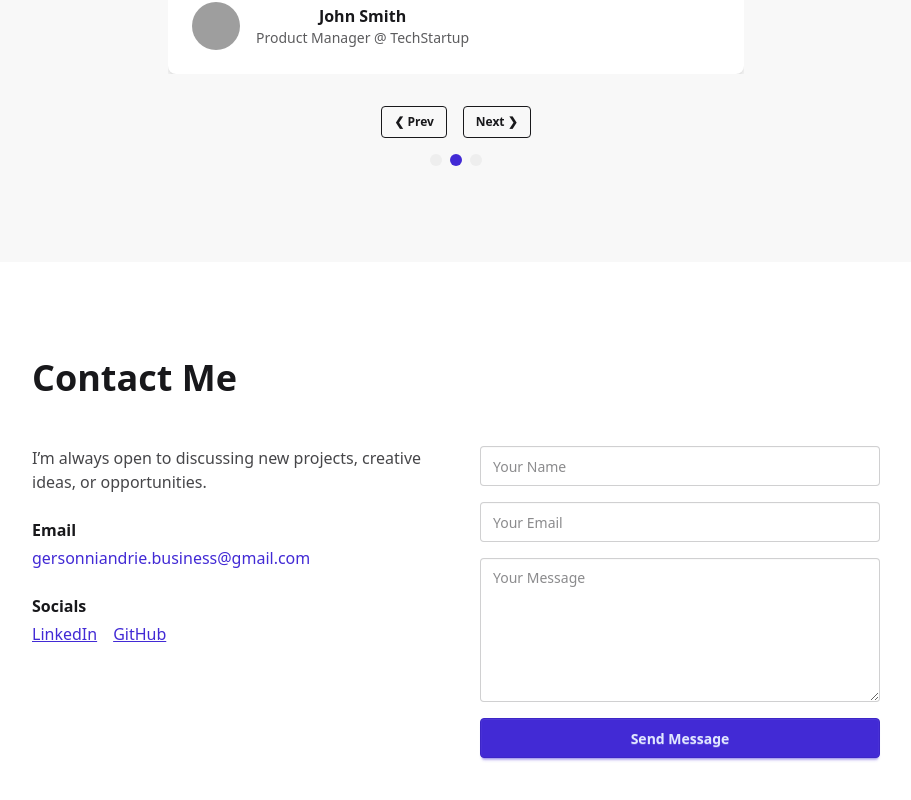
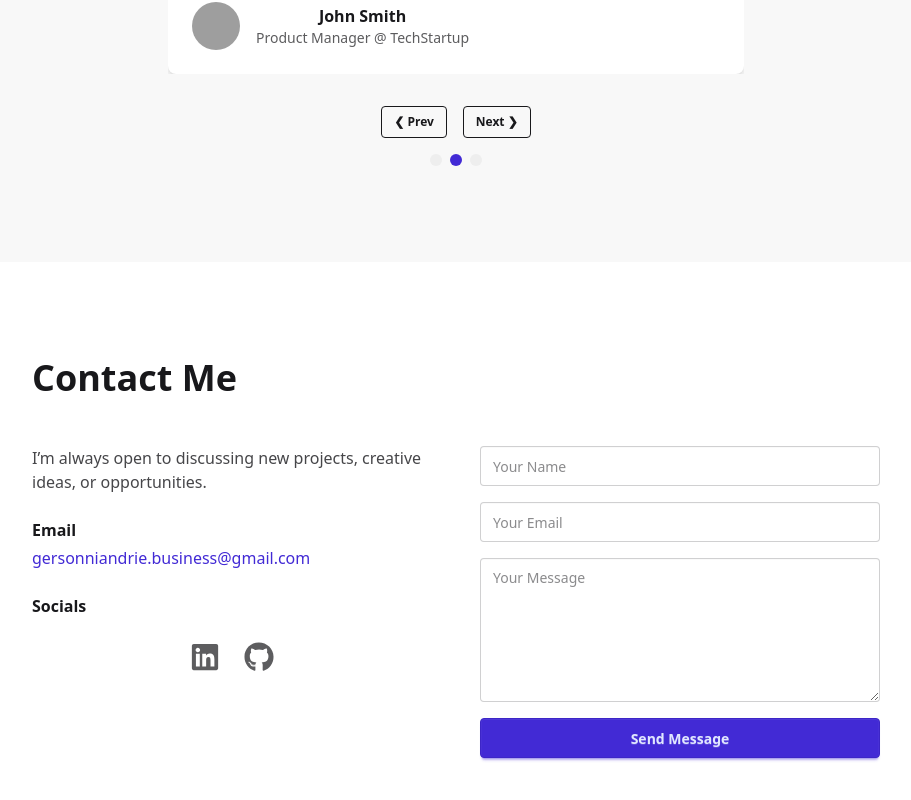
Before and after one commit to GersonNiandrie/personal-website, a React (Vite) app: page / in a window 1280 px wide. Shown: the part 4839-5639 px from the top of the page, without its empty margins (184-1095 px from the left). Built offline with nearby package versions, Linux system fonts and the light colour scheme; grey boxes are pictures that could not be loaded.

Commit message:
style: change contact links with icons instead of text

```diff
--- a/src/sections/Contact/Contact.tsx
+++ b/src/sections/Contact/Contact.tsx
@@ -1,4 +1,5 @@
 import { useState } from "react";
+import { FaLinkedin, FaGithub } from "react-icons/fa";
 
 export default function Contact() {
   const [name, setName] = useState("");
@@ -40,9 +41,26 @@ export default function Contact() {
 
             <div>
               <h3 className="font-semibold mb-1">Socials</h3>
-              <div className="flex gap-4">
-                <a href="https://www.linkedin.com/in/gerson-ambesa-06ba86274/" target="_blank" className="link link-primary">LinkedIn</a>
-                <a href="https://github.com/GersonNiandrie" target="_blank" className="link link-primary">GitHub</a>
+              <div className="flex justify-center gap-6 mt-6">
+                <a
+                  href="https://www.linkedin.com/in/gerson-ambesa-06ba86274/"
+                  target="_blank"
+                  rel="noopener noreferrer"
+                  aria-label="LinkedIn"
+                  className="text-3xl text-base-content/70 hover:text-primary transition"
+                >
+                  <FaLinkedin />
+                </a>
+
+                <a
+                  href="https://github.com/GersonNiandrie"
+                  target="_blank"
+                  rel="noopener noreferrer"
+                  aria-label="GitHub"
+                  className="text-3xl text-base-content/70 hover:text-primary transition"
+                >
+                  <FaGithub />
+                </a>
               </div>
             </div>
           </div>
--- a/src/sections/Portfolio/ProjectCard.tsx
+++ b/src/sections/Portfolio/ProjectCard.tsx
@@ -7,7 +7,7 @@ type Props = {
 
 export default function ProjectCard({ project }: Props) {
   return (
-    <div className="card bg-base-100 shadow-sm group transition-all duration-300 hover:-translate-y-1 hover:shadow-lg hover:drop-shadow-rgba(34,197,94,0.35)">
+    <div className="card bg-base-100 shadow-sm group transition-all duration-300 hover:-translate-y-1 hover:shadow-lg hover:drop-shadow-[0_12px_25px_rgba(34,197,94,0.35)]">
 
       {/* Image */}
       {project.image && (
```
